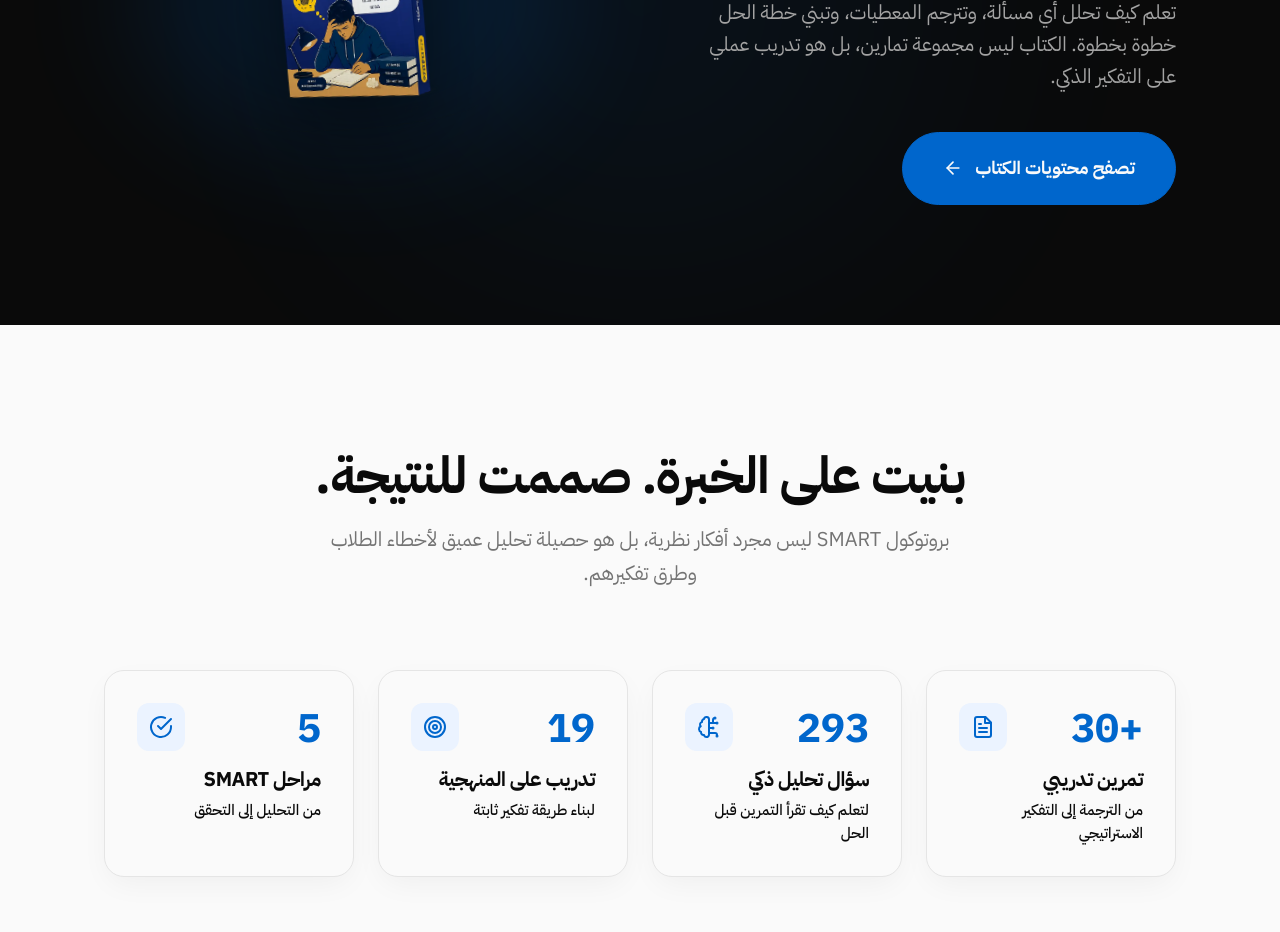
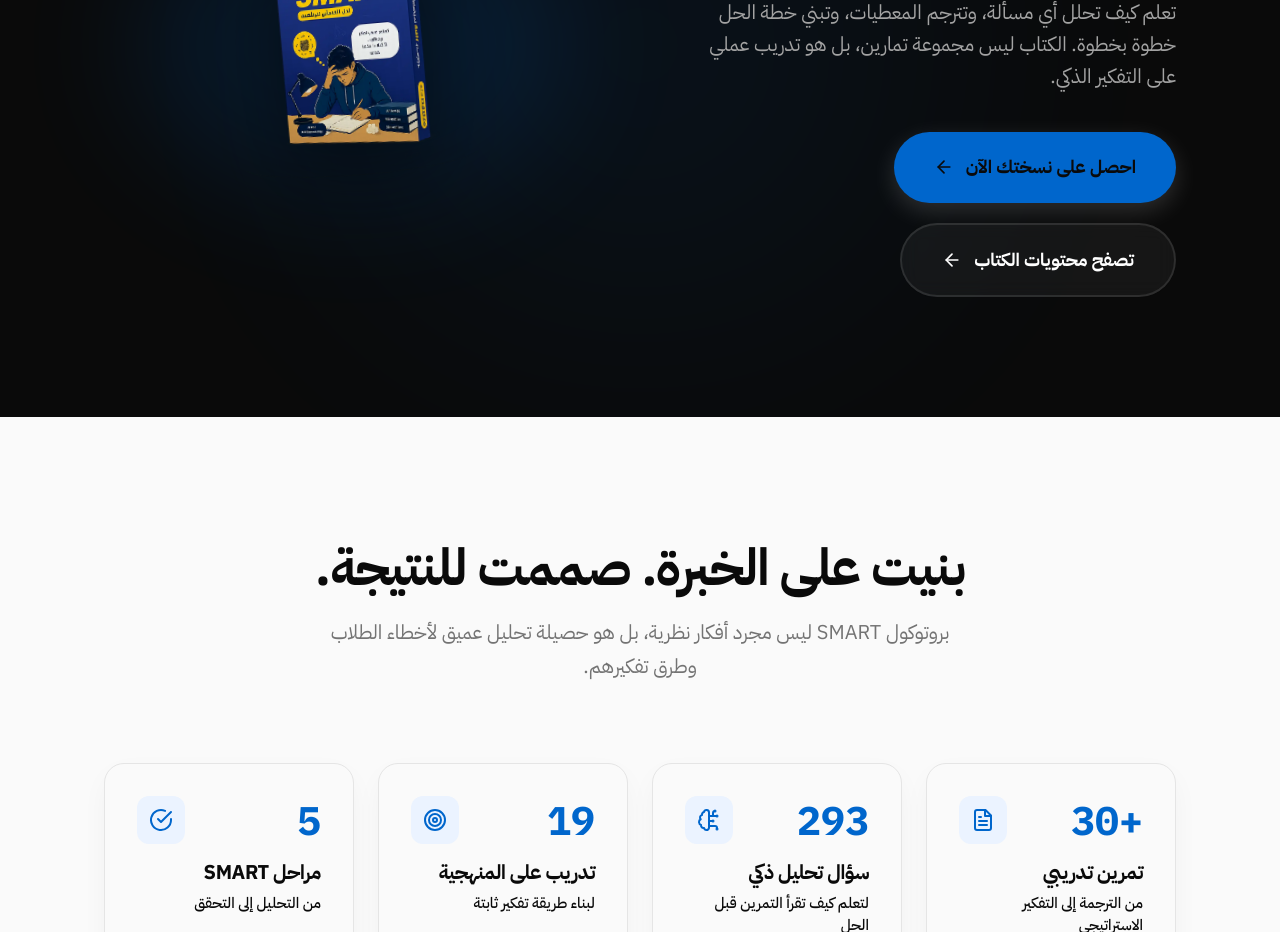
Before and after one commit to Abdennour-bouhounali/smart_prtocol_landingpage, a React (Vite) app: page / in a window 1280 px wide. Shown: the part 4520-5452 px from the top of the page. Built offline with nearby package versions, Linux system fonts and the light colour scheme; no server answers.

Commit message:
feat: update book price to 1400 and streamline purchase calls-to-action across components

```diff
--- a/src/components/FinalCTA.jsx
+++ b/src/components/FinalCTA.jsx
@@ -59,8 +59,8 @@ export default function FinalCTA() {
           initial={{ opacity: 0, y: 20 }} whileInView={{ opacity: 1, y: 0 }} viewport={{ once: true, delay: 0.3 }}
           style={{ display: 'flex', flexWrap: 'wrap', justifyContent: 'center', gap: 'var(--space-4)' }}
         >
-          <Link to="/protocol" className="btn btn--primary btn--large" style={{ padding: '24px 56px', fontSize: '1.25rem', borderRadius: '99px', fontWeight: 800, boxShadow: '0 10px 40px -10px var(--color-accent)' }}>
-            ابدأ رحلتك مع SMART
+          <Link to="/book" className="btn btn--primary btn--large" style={{ padding: '24px 56px', fontSize: '1.25rem', borderRadius: '99px', fontWeight: 800, boxShadow: '0 10px 40px -10px var(--color-accent)' }}>
+            احصل على نسختك الآن
           </Link>
         </motion.div>
 
--- a/src/components/home/BookExperience.jsx
+++ b/src/components/home/BookExperience.jsx
@@ -25,10 +25,44 @@ export default function BookExperience() {
               تعلم كيف تحلل أي مسألة، وتترجم المعطيات، وتبني خطة الحل خطوة بخطوة. الكتاب ليس مجموعة تمارين، بل هو تدريب عملي على التفكير الذكي.
             </p>
 
-            <Link to="/book" className="btn btn--primary btn--large" style={{ display: 'inline-flex', alignItems: 'center', gap: '12px', padding: '20px 40px', fontSize: '1.125rem', borderRadius: '99px', fontWeight: 700 }}>
-              تصفح محتويات الكتاب
-              <ArrowLeft size={20} />
-            </Link>
+            <div style={{ display: 'flex', flexWrap: 'wrap', gap: '20px', marginTop: 'var(--space-4)' }}>
+              <Link
+                to="/purchase"
+                className="btn btn--primary btn--large"
+                style={{
+                  display: 'inline-flex', alignItems: 'center', gap: '12px',
+                  padding: '20px 40px', fontSize: '1.125rem', borderRadius: '99px',
+                  fontWeight: 700, backgroundColor: 'var(--color-accent)',
+                  color: 'var(--color-black)', boxShadow: '0 8px 25px rgba(255, 255, 255, 0.15)',
+                  border: 'none', transition: 'all 0.3s ease'
+                }}
+              >
+                احصل على نسختك الآن
+                <ArrowLeft size={20} />
+              </Link>
+              <Link
+                to="/book"
+                className="btn btn--large"
+                style={{
+                  display: 'inline-flex', alignItems: 'center', gap: '12px',
+                  padding: '20px 40px', fontSize: '1.125rem', borderRadius: '99px',
+                  fontWeight: 700, backgroundColor: 'rgba(255,255,255,0.05)', color: 'white',
+                  border: '2px solid rgba(255,255,255,0.1)', backdropFilter: 'blur(10px)',
+                  transition: 'all 0.3s ease'
+                }}
+                onMouseEnter={(e) => {
+                  e.currentTarget.style.backgroundColor = 'rgba(255,255,255,0.1)';
+                  e.currentTarget.style.borderColor = 'rgba(255,255,255,0.3)';
+                }}
+                onMouseLeave={(e) => {
+                  e.currentTarget.style.backgroundColor = 'rgba(255,255,255,0.05)';
+                  e.currentTarget.style.borderColor = 'rgba(255,255,255,0.1)';
+                }}
+              >
+                تصفح محتويات الكتاب
+                <ArrowLeft size={20} />
+              </Link>
+            </div>
           </motion.div>
 
           <motion.div
--- a/src/pages/PurchasePage.jsx
+++ b/src/pages/PurchasePage.jsx
@@ -19,7 +19,7 @@ export default function PurchasePage() {
 
   const API_URL = import.meta.env.VITE_API_URL || 'http://localhost:3001';
 
-  const bookPrice = 1300;
+  const bookPrice = 1400;
   const deliveryCost = formData.wilaya ? (formData.wilaya.includes('Alger') || formData.wilaya.includes('الجزائر') ? 400 : 600) : 0;
   const total = (bookPrice * formData.quantity) + deliveryCost;
 
```
Also changed, not shown: 1 other file (tests, documents, lock files or other folders).
